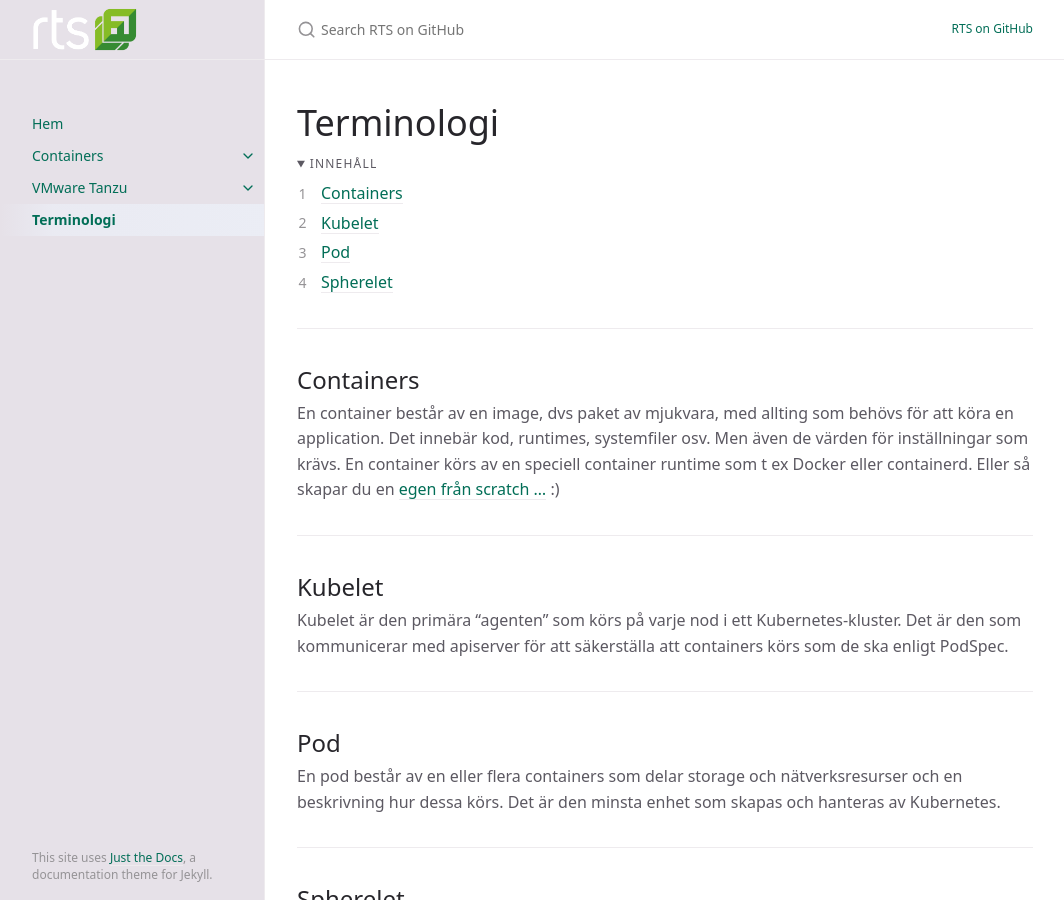
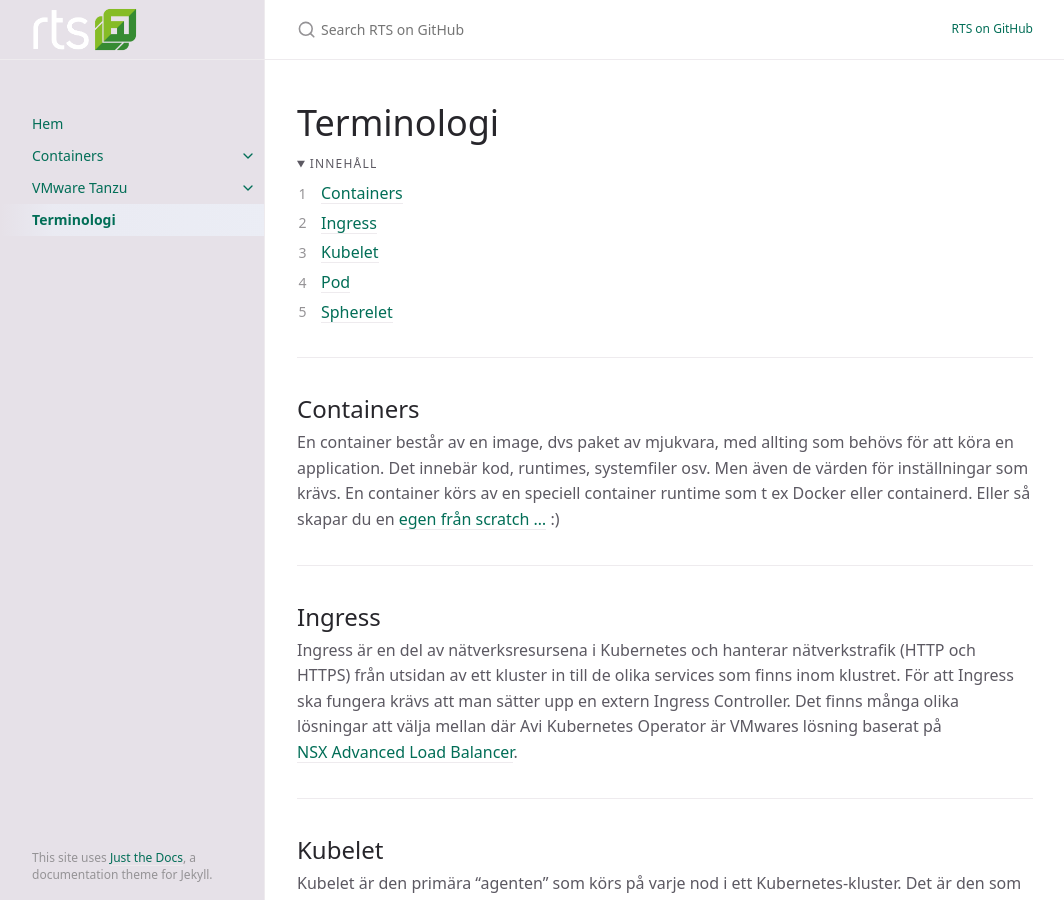
Before and after one commit to RTSAB/rtsab.github.io, a Jekyll site: the page built from docs/terminologi.md, in a window 1280 px wide and 900 px high. Shown: the whole window, without its empty margins (107-1171 px from the left). Built offline with Jekyll 4.4.1, drawn with Linux system fonts in a browser that asks for light colours.

Commit message:
Lägg till Ingress

```diff
--- a/docs/terminologi.md
+++ b/docs/terminologi.md
@@ -22,6 +22,11 @@ En container består av en image, dvs paket av mjukvara, med allting som behövs
 
 ---
 
+## Ingress
+Ingress är en del av nätverksresursena i Kubernetes och hanterar nätverkstrafik (HTTP och HTTPS) från utsidan av ett kluster in till de olika services som finns inom klustret. För att Ingress ska fungera krävs att man sätter upp en extern Ingress Controller. Det finns många olika lösningar att välja mellan där Avi Kubernetes Operator är VMwares lösning baserat på [NSX Advanced Load Balancer](https://avinetworks.com/).
+
+---
+
 ## Kubelet
 Kubelet är den primära "agenten" som körs på varje nod i ett Kubernetes-kluster. Det är den som kommunicerar med apiserver för att säkerställa att containers körs som de ska enligt PodSpec.
 
```
